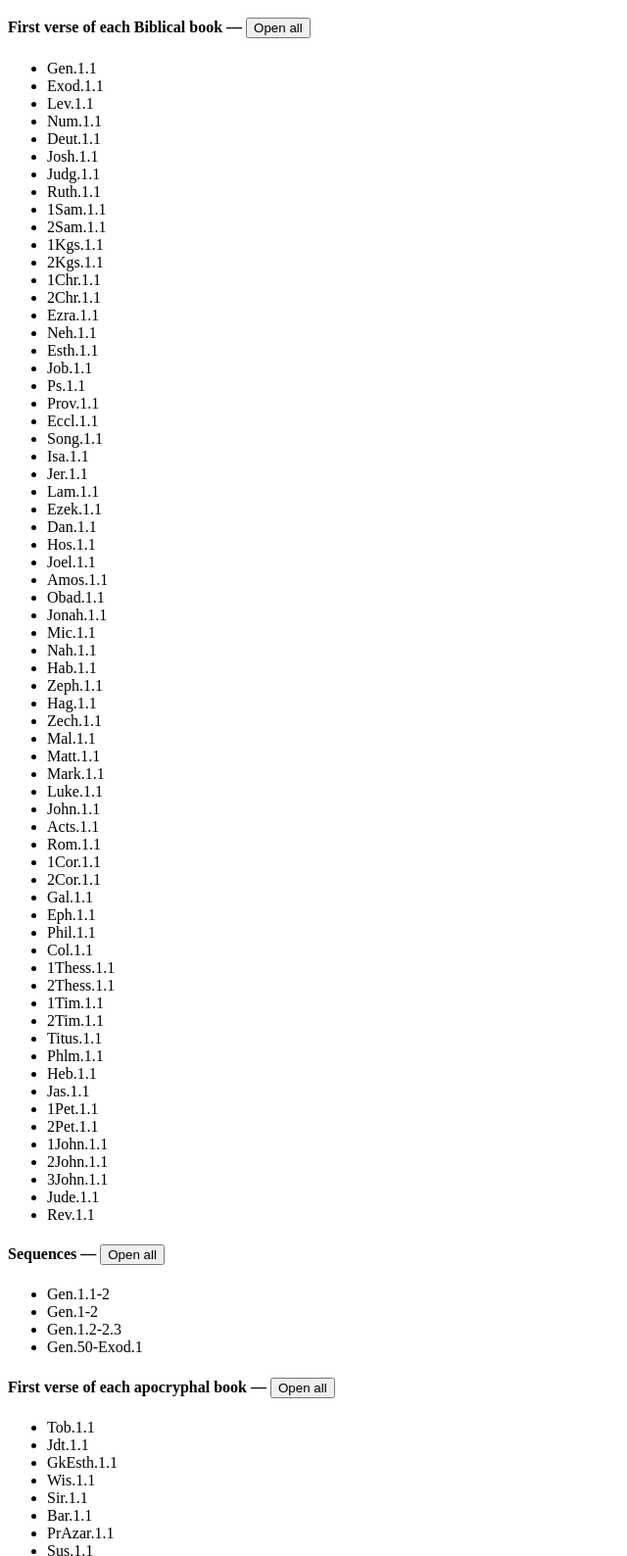
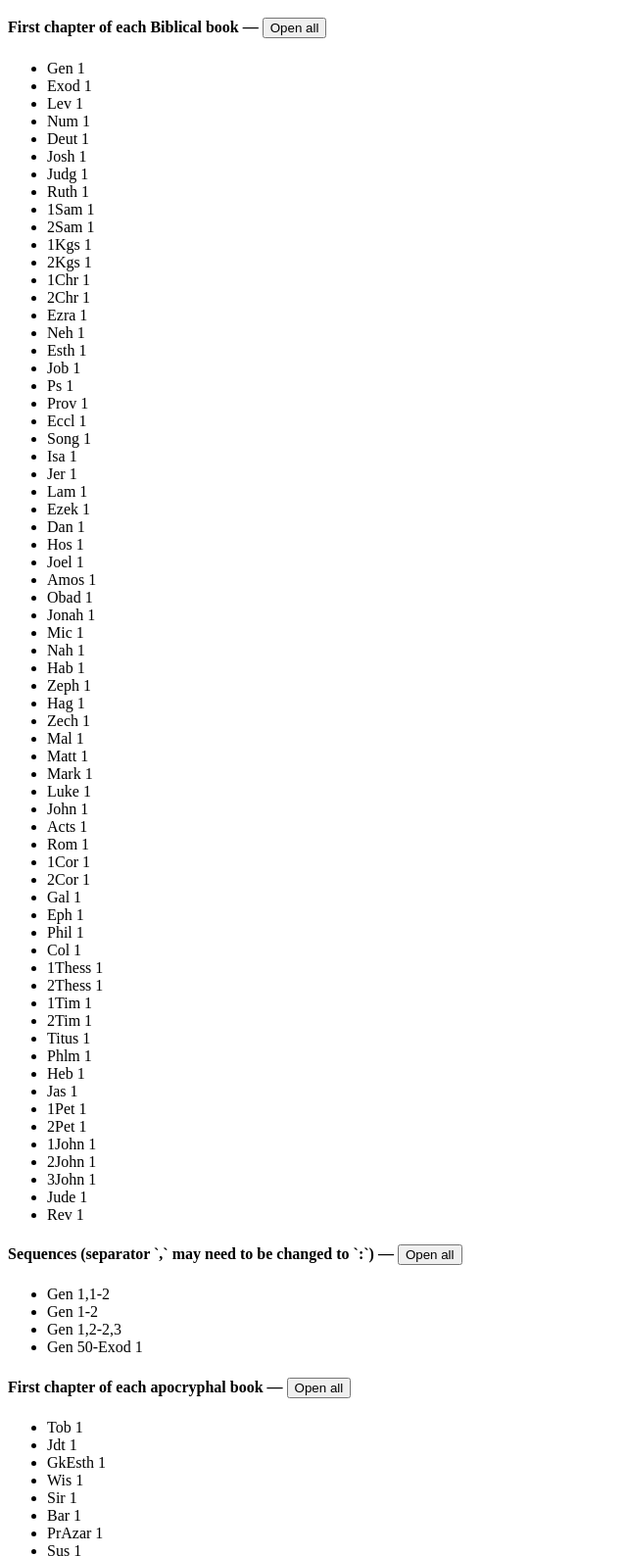
Before and after one commit to renehamburger/blinx.js, a website built with webpack: page src/index.html in a window 1280 px wide. Shown: the part 48-1636 px from the top of the page at 98% size, without its empty margins (0-640 px from the left). Built offline with nearby package versions, Linux system fonts and the light colour scheme; what umbrellajs would draw is missing.

Commit message:
Fix parsing of partial references and add dist files

```diff
--- a/src/blinx.class.ts
+++ b/src/blinx.class.ts
@@ -64,9 +64,7 @@ export class Blinx {
         // Look for all complete Bible references
         this.parser.bcv.parse(childNode.textContent || '');
         const refs = this.parser.bcv.osis_and_indices();
-        for (let i = refs.length - 1; i >= 0; i--) {
-          this.handleReferenceFoundInText(childNode, refs[i]);
-        }
+        this.handleReferencesFoundInText(childNode, refs);
       }
     }
   }
@@ -76,13 +74,21 @@ export class Blinx {
    * @param node Text node the given reference was found in
    * @param ref bcv_parser reference object
    */
-  private handleReferenceFoundInText(node: Text, ref: BCV.OsisAndIndices): void {
+  private handleReferencesFoundInText(node: Text, refs: BCV.OsisAndIndices[]): void {
+    for (let i = refs.length - 1; i >= 0; i--) {
+      const ref = refs[i];
       const remainder = node.splitText(ref.indices[1]);
       const passage = node.splitText(ref.indices[0]);
       if (passage) { // Always true in this case
         this.addLink(passage, ref);
       }
-    this.parsePartialReferencesInText(remainder, ref.osis);
+      this.parsePartialReferencesInText(remainder, this.convertOsisToContext(ref.osis));
+    }
+  }
+
+  private convertOsisToContext(osis: string): string {
+    const separator = this.options.parserOptions && this.options.parserOptions.punctuation_strategy === 'eu' ? ',' : ':';
+    return osis.replace(/(\d)\.(\d)/, `$1${separator}$2`).replace('.', ' ');
   }
 
   /**
@@ -91,7 +97,7 @@ export class Blinx {
    * *starts* with the partial passage, so the beginning needs to be
    * determined by searching for chapter/verse numbers.
    * @param node Text node
-   * @param previousPassage Previous recognized passage as parser context, e.g. an osis reference
+   * @param previousPassage Previous recognized passage as parser context
    */
   private parsePartialReferencesInText(node: Text, previousPassage: string): void {
     const text = node.textContent || '';
@@ -109,8 +115,6 @@ export class Blinx {
         if (matchPrefix) {
           possibleReferenceWithPrefix = matchPrefix[0] + possibleReferenceWithoutPrefix;
           offset = match.index - matchPrefix[0].length;
-        } else {
-          offset = match.index;
         }
       }
       // Check for possible reference with prefix first
@@ -120,14 +124,16 @@ export class Blinx {
       // If none available or unsuccessful, check for possible reference starting with number(s)
       if (!possibleReferenceWithPrefix || !this.parser.bcv.osis()) {
         this.parser.bcv.parse_with_context(possibleReferenceWithoutPrefix, previousPassage);
+        offset = match.index;
       }
       // If either successful, adjust the indices due to the slice above and handle the reference
       const refs = this.parser.bcv.osis_and_indices();
       if (refs.length) {
-        const ref = refs[0];
+        for (const ref of refs) {
           ref.indices[0] += offset;
           ref.indices[1] += offset;
-        this.handleReferenceFoundInText(node, refs[0]);
+        }
+        this.handleReferencesFoundInText(node, refs);
       }
     }
   }
--- a/src/index.html
+++ b/src/index.html
@@ -14,111 +14,109 @@
     language: 'de',
     bibleVersion: 'de.EU',
     parserOptions: {
-      include_apocrypha: true,
-      // TODO: Use the following value as default but adjust the parser accordingly
-      sequence_combination_strategy: 'separate'
+      include_apocrypha: true
     }
   }"></script>
 </head>
 <body>
   <h1>Complete set of passages for testing (in OSIS format)</h1>
-  <h4>First verse of each Biblical book &mdash; <button onclick="openAllLinks('books')">Open all</button></h4>
+  <h4>First chapter of each Biblical book &mdash; <button onclick="openAllLinks('books')">Open all</button></h4>
   <ul class="books">
-    <li>Gen.1.1</li>
-    <li>Exod.1.1</li>
-    <li>Lev.1.1</li>
-    <li>Num.1.1</li>
-    <li>Deut.1.1</li>
-    <li>Josh.1.1</li>
-    <li>Judg.1.1</li>
-    <li>Ruth.1.1</li>
-    <li>1Sam.1.1</li>
-    <li>2Sam.1.1</li>
-    <li>1Kgs.1.1</li>
-    <li>2Kgs.1.1</li>
-    <li>1Chr.1.1</li>
-    <li>2Chr.1.1</li>
-    <li>Ezra.1.1</li>
-    <li>Neh.1.1</li>
-    <li>Esth.1.1</li>
-    <li>Job.1.1</li>
-    <li>Ps.1.1</li>
-    <li>Prov.1.1</li>
-    <li>Eccl.1.1</li>
-    <li>Song.1.1</li>
-    <li>Isa.1.1</li>
-    <li>Jer.1.1</li>
-    <li>Lam.1.1</li>
-    <li>Ezek.1.1</li>
-    <li>Dan.1.1</li>
-    <li>Hos.1.1</li>
-    <li>Joel.1.1</li>
-    <li>Amos.1.1</li>
-    <li>Obad.1.1</li>
-    <li>Jonah.1.1</li>
-    <li>Mic.1.1</li>
-    <li>Nah.1.1</li>
-    <li>Hab.1.1</li>
-    <li>Zeph.1.1</li>
-    <li>Hag.1.1</li>
-    <li>Zech.1.1</li>
-    <li>Mal.1.1</li>
-    <li>Matt.1.1</li>
-    <li>Mark.1.1</li>
-    <li>Luke.1.1</li>
-    <li>John.1.1</li>
-    <li>Acts.1.1</li>
-    <li>Rom.1.1</li>
-    <li>1Cor.1.1</li>
-    <li>2Cor.1.1</li>
-    <li>Gal.1.1</li>
-    <li>Eph.1.1</li>
-    <li>Phil.1.1</li>
-    <li>Col.1.1</li>
-    <li>1Thess.1.1</li>
-    <li>2Thess.1.1</li>
-    <li>1Tim.1.1</li>
-    <li>2Tim.1.1</li>
-    <li>Titus.1.1</li>
-    <li>Phlm.1.1</li>
-    <li>Heb.1.1</li>
-    <li>Jas.1.1</li>
-    <li>1Pet.1.1</li>
-    <li>2Pet.1.1</li>
-    <li>1John.1.1</li>
-    <li>2John.1.1</li>
-    <li>3John.1.1</li>
-    <li>Jude.1.1</li>
-    <li>Rev.1.1</li>
+    <li>Gen 1</li>
+    <li>Exod 1</li>
+    <li>Lev 1</li>
+    <li>Num 1</li>
+    <li>Deut 1</li>
+    <li>Josh 1</li>
+    <li>Judg 1</li>
+    <li>Ruth 1</li>
+    <li>1Sam 1</li>
+    <li>2Sam 1</li>
+    <li>1Kgs 1</li>
+    <li>2Kgs 1</li>
+    <li>1Chr 1</li>
+    <li>2Chr 1</li>
+    <li>Ezra 1</li>
+    <li>Neh 1</li>
+    <li>Esth 1</li>
+    <li>Job 1</li>
+    <li>Ps 1</li>
+    <li>Prov 1</li>
+    <li>Eccl 1</li>
+    <li>Song 1</li>
+    <li>Isa 1</li>
+    <li>Jer 1</li>
+    <li>Lam 1</li>
+    <li>Ezek 1</li>
+    <li>Dan 1</li>
+    <li>Hos 1</li>
+    <li>Joel 1</li>
+    <li>Amos 1</li>
+    <li>Obad 1</li>
+    <li>Jonah 1</li>
+    <li>Mic 1</li>
+    <li>Nah 1</li>
+    <li>Hab 1</li>
+    <li>Zeph 1</li>
+    <li>Hag 1</li>
+    <li>Zech 1</li>
+    <li>Mal 1</li>
+    <li>Matt 1</li>
+    <li>Mark 1</li>
+    <li>Luke 1</li>
+    <li>John 1</li>
+    <li>Acts 1</li>
+    <li>Rom 1</li>
+    <li>1Cor 1</li>
+    <li>2Cor 1</li>
+    <li>Gal 1</li>
+    <li>Eph 1</li>
+    <li>Phil 1</li>
+    <li>Col 1</li>
+    <li>1Thess 1</li>
+    <li>2Thess 1</li>
+    <li>1Tim 1</li>
+    <li>2Tim 1</li>
+    <li>Titus 1</li>
+    <li>Phlm 1</li>
+    <li>Heb 1</li>
+    <li>Jas 1</li>
+    <li>1Pet 1</li>
+    <li>2Pet 1</li>
+    <li>1John 1</li>
+    <li>2John 1</li>
+    <li>3John 1</li>
+    <li>Jude 1</li>
+    <li>Rev 1</li>
   </ul>
-  <h4>Sequences &mdash; <button onclick="openAllLinks('sequences')">Open all</button></h4>
+  <h4>Sequences (separator `,` may need to be changed to `:`) &mdash; <button onclick="openAllLinks('sequences')">Open all</button></h4>
   <ul class="sequences">
-    <li>Gen.1.1-2</li>
-    <li>Gen.1-2</li>
-    <li>Gen.1.2-2.3</li>
-    <li>Gen.50-Exod.1</li>
+    <li>Gen 1,1-2</li>
+    <li>Gen 1-2</li>
+    <li>Gen 1,2-2,3</li>
+    <li>Gen 50-Exod 1</li>
   </ul>
-  <h4>First verse of each apocryphal book &mdash; <button onclick="openAllLinks('apocrypha')">Open all</button></h4>
+  <h4>First chapter of each apocryphal book &mdash; <button onclick="openAllLinks('apocrypha')">Open all</button></h4>
   <ul class="apocrypha">
-    <li>Tob.1.1</li>
-    <li>Jdt.1.1</li>
-    <li>GkEsth.1.1</li>
-    <li>Wis.1.1</li>
-    <li>Sir.1.1</li>
-    <li>Bar.1.1</li>
-    <li>PrAzar.1.1</li>
-    <li>Sus.1.1</li>
-    <li>Bel.1.1</li>
-    <li>SgThree.1.1</li>
-    <li>EpJer.1.1</li>
-    <li>1Macc.1.1</li>
-    <li>2Macc.1.1</li>
-    <li>3Macc.1.1</li>
-    <li>4Macc.1.1</li>
-    <li>1Esd.1.1</li>
-    <li>2Esd.1.1</li>
-    <li>PrMan.1.1</li>
-    <li>Ps151.1.1</li>
+    <li>Tob 1</li>
+    <li>Jdt 1</li>
+    <li>GkEsth 1</li>
+    <li>Wis 1</li>
+    <li>Sir 1</li>
+    <li>Bar 1</li>
+    <li>PrAzar 1</li>
+    <li>Sus 1</li>
+    <li>Bel 1</li>
+    <li>SgThree 1</li>
+    <li>EpJer 1</li>
+    <li>1Macc 1</li>
+    <li>2Macc 1</li>
+    <li>3Macc 1</li>
+    <li>4Macc 1</li>
+    <li>1Esd 1</li>
+    <li>2Esd 1</li>
+    <li>PrMan 1</li>
+    <li>Ps151 1</li>
   </ul>
   <hr>
   <h1>An example <a href="https://www.evangelium21.net/ressourcen/die-selige-wiederholung-der-heilsgeschichte">article</a> with German Bible references </h1>
--- a/src/parser/parser.class.ts
+++ b/src/parser/parser.class.ts
@@ -42,11 +42,14 @@ export class Parser {
 
   private initBcvParser(options: Options) {
     this._bcv = this._bcv || new window.bcv_parser();
+    options.parserOptions = options.parserOptions || {};
     if (Parser.getCurrentParserLanguage() === 'de') {
-      options.parserOptions = options.parserOptions || {};
       if (!('punctuation_strategy' in options.parserOptions)) {
         options.parserOptions.punctuation_strategy = 'eu';
       }
+    }
+    if (!('sequence_combination_strategy' in options.parserOptions)) {
+      options.parserOptions.sequence_combination_strategy = 'separate';
     }
     if (options.parserOptions) {
       this._bcv.set_options(options.parserOptions);
```
Also changed, not shown: dist/blinx.js (added), 2 other files. Lines whose indentation alone changed are shown as unchanged.
